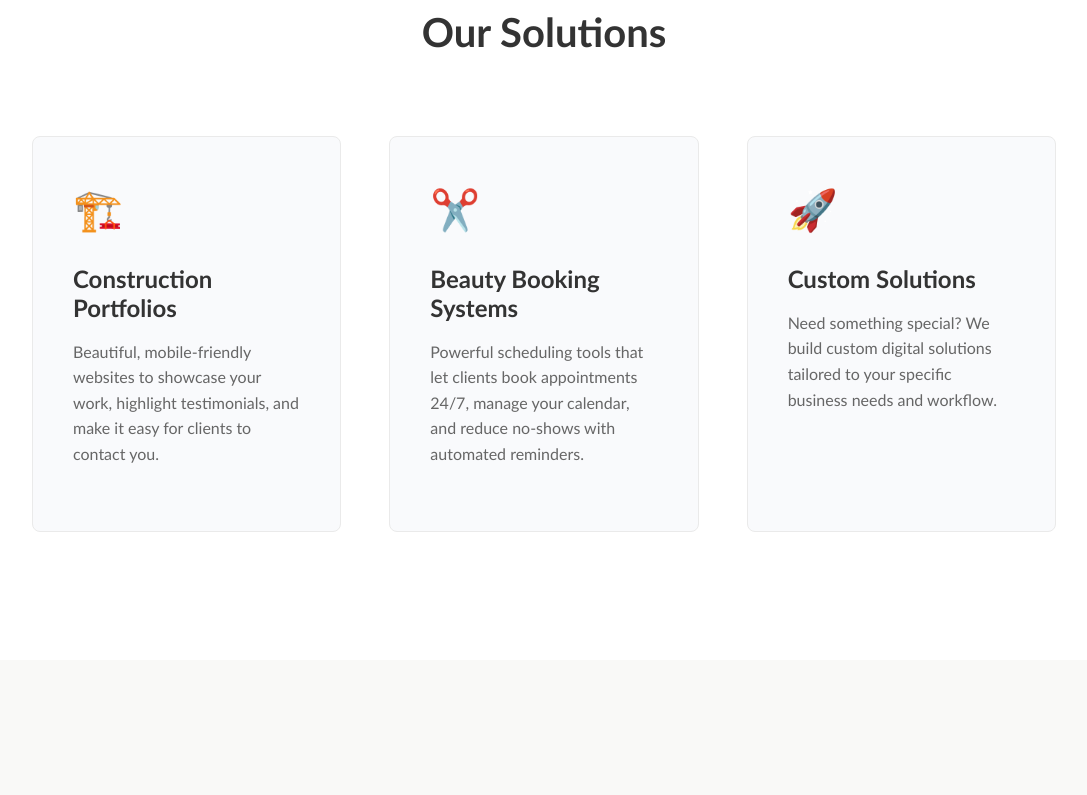
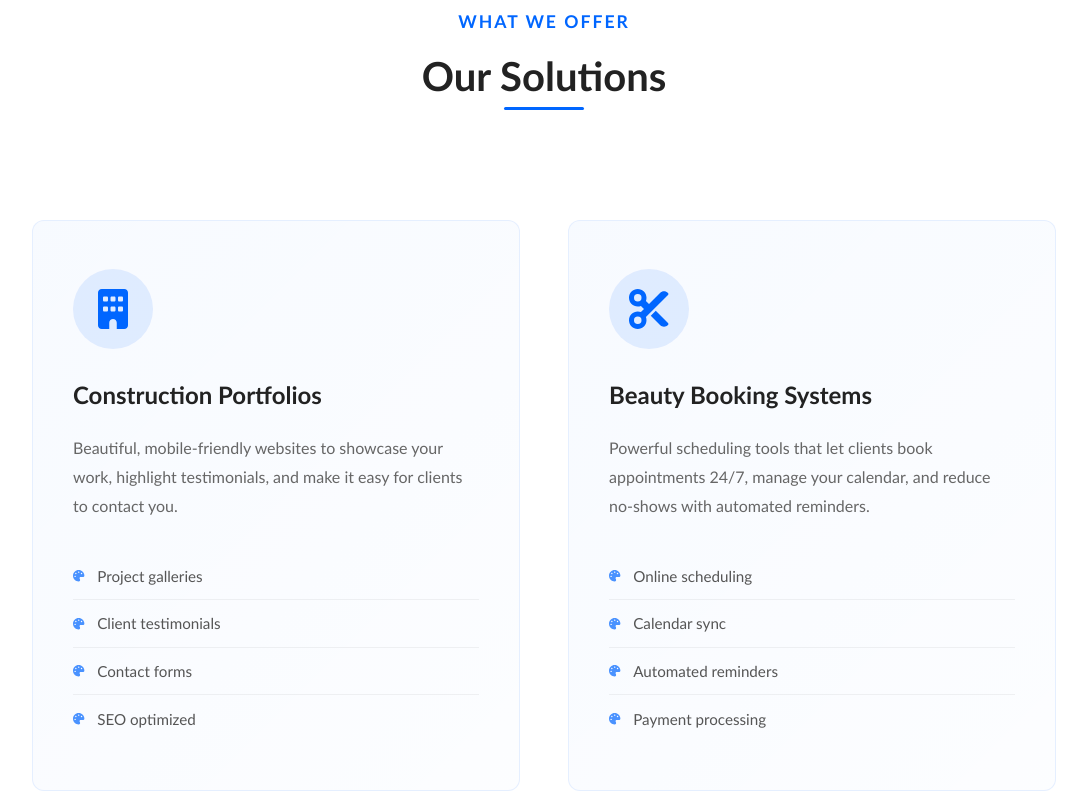
Before and after one commit to FlexSaaS/flexsaas-portfolio, a React (Vite) app: page / in a window 1280 px wide. Shown: the part 920-1715 px from the top of the page, without its empty margins (96-1183 px from the left). Built offline with nearby package versions, Linux system fonts and the light colour scheme.

Commit message:
fix misc UI errors

```diff
--- a/package.json
+++ b/package.json
@@ -12,6 +12,7 @@
   "dependencies": {
     "@fortawesome/fontawesome-svg-core": "^6.7.2",
     "@fortawesome/free-brands-svg-icons": "^6.7.2",
+    "@fortawesome/free-solid-svg-icons": "^6.7.2",
     "@fortawesome/react-fontawesome": "^0.2.2",
     "react": "^19.1.0",
     "react-dom": "^19.1.0",
--- a/src/components/common/Hero.tsx
+++ b/src/components/common/Hero.tsx
@@ -2,17 +2,23 @@ import { Link } from 'react-router-dom';
 import styled from 'styled-components';
 
 function Hero() {
+  const scrollToServices = () => {
+    const servicesSection = document.getElementById("services");
+    if (servicesSection) {
+      servicesSection.scrollIntoView({ behavior: "smooth" });
+    }
+  };
+
   return (
     <HeroContainer>
       <HeroContent>
         <HeroTitle>Beautiful Digital Presence for Service Professionals</HeroTitle>
         <HeroSubtitle>
-          We create stunning portfolio websites for construction professionals
-          and powerful booking systems for hair & beauty experts.
+          We create stunning portfolio websites for construction professionals and powerful booking systems for hair & beauty experts.
         </HeroSubtitle>
         <ButtonGroup>
           <PrimaryButton to="/contact">Get Started</PrimaryButton>
-          <SecondaryButton to="#">Learn More</SecondaryButton>
+          <SecondaryButton onClick={scrollToServices}>Learn More</SecondaryButton>
         </ButtonGroup>
       </HeroContent>
     </HeroContainer>
@@ -102,7 +108,7 @@ const PrimaryButton = styled(Link)`
   }
 `;
 
-const SecondaryButton = styled(Link)`
+const SecondaryButton = styled.button`
   background: transparent;
   color: #0066ff;
   border: 2px solid #0066ff;
--- a/src/components/common/NavBar.tsx
+++ b/src/components/common/NavBar.tsx
@@ -10,18 +10,23 @@ function Navbar() {
     setIsOpen(!isOpen);
   };
 
+  const scrollToTeam = () => {
+    const teamSection = document.getElementById("team");
+    if (teamSection) {
+      teamSection.scrollIntoView({ behavior: "smooth" });
+    }
+  };
+
   return (
     <NavContainer>
       <NavLogo to="/">FlexSaaS</NavLogo>
 
-      <Hamburger onClick={toggleMenu}>
-        {isOpen ? <FaTimes size={24} /> : <FaBars size={24} />}
-      </Hamburger>
+      <Hamburger onClick={toggleMenu}>{isOpen ? <FaTimes size={24} /> : <FaBars size={24} />}</Hamburger>
 
       <NavLinks isOpen={isOpen}>
         <NavLink to="/projects?category=portfolios">Building Services</NavLink>
         <NavLink to="/projects?category=bookings">Hair & Beauty Booking</NavLink>
-        <NavLink to="/about">About Us</NavLink>
+        <NavButton onClick={scrollToTeam}>Meet the Team</NavButton>
         <CTAButton to="/contact">Get Started</CTAButton>
       </NavLinks>
     </NavContainer>
@@ -74,8 +79,8 @@ const NavLinks = styled.div<{ isOpen: boolean }>`
     padding: 2rem 0;
     box-shadow: 0 5px 10px rgba(0, 0, 0, 0.1);
     transition: all 0.3s ease;
-    transform: ${({ isOpen }) => isOpen ? 'translateY(0)' : 'translateY(-150%)'};
-    opacity: ${({ isOpen }) => isOpen ? '1' : '0'};
+    transform: ${({ isOpen }) => (isOpen ? "translateY(0)" : "translateY(-150%)")};
+    opacity: ${({ isOpen }) => (isOpen ? "1" : "0")};
     z-index: 99;
   }
 `;
@@ -85,6 +90,29 @@ const NavLink = styled(Link)`
   text-decoration: none;
   font-weight: 500;
   transition: color 0.3s;
+
+  &:hover {
+    color: #0066ff;
+  }
+
+  @media (max-width: 768px) {
+    padding: 0.5rem 0;
+    font-size: 1.2rem;
+  }
+`;
+
+const NavButton = styled.button`
+  background: none;
+  border: none;
+  color: #555;
+  text-decoration: none; // Added to match NavLink
+  cursor: pointer;
+  font-weight: 500;
+  transition: color 0.3s;
+  font-family: inherit;
+  font-size: 1rem; // Explicitly set to match NavLink
+  padding: 0;
+  margin: 0; // Reset margin
 
   &:hover {
     color: #0066ff;
--- a/src/components/common/Services.tsx
+++ b/src/components/common/Services.tsx
@@ -1,37 +1,56 @@
-import styled from 'styled-components';
-
+import styled from "styled-components";
+import { FontAwesomeIcon } from "@fortawesome/react-fontawesome";
+import { faBuilding, faScissors, faRocket, faPalette } from "@fortawesome/free-solid-svg-icons";
 
 function Services() {
+  const services = [
+    {
+      icon: faBuilding,
+      title: "Construction Portfolios",
+      description: "Beautiful, mobile-friendly websites to showcase your work, highlight testimonials, and make it easy for clients to contact you.",
+      features: ["Project galleries", "Client testimonials", "Contact forms", "SEO optimized"],
+    },
+    {
+      icon: faScissors,
+      title: "Beauty Booking Systems",
+      description:
+        "Powerful scheduling tools that let clients book appointments 24/7, manage your calendar, and reduce no-shows with automated reminders.",
+      features: ["Online scheduling", "Calendar sync", "Automated reminders", "Payment processing"],
+    },
+    {
+      icon: faRocket,
+      title: "Custom Solutions",
+      description: "Need something special? We build custom digital solutions tailored to your specific business needs and workflow.",
+      features: ["Tailored development", "API integrations", "Custom design", "Ongoing support"],
+    },
+  ];
+
   return (
-    <ServicesContainer>
-      <SectionTitle>Our Solutions</SectionTitle>
+    <ServicesContainer id="services">
+      <SectionHeader>
+        <SectionSubtitle>What We Offer</SectionSubtitle>
+        <SectionTitle>Our Solutions</SectionTitle>
+      </SectionHeader>
+
       <ServicesGrid>
-        <ServiceCard>
-          <ServiceIcon>🏗️</ServiceIcon>
-          <ServiceTitle>Construction Portfolios</ServiceTitle>
-          <ServiceDescription>
-            Beautiful, mobile-friendly websites to showcase your work, highlight testimonials,
-            and make it easy for clients to contact you.
-          </ServiceDescription>
-        </ServiceCard>
-
-        <ServiceCard>
-          <ServiceIcon>✂️</ServiceIcon>
-          <ServiceTitle>Beauty Booking Systems</ServiceTitle>
-          <ServiceDescription>
-            Powerful scheduling tools that let clients book appointments 24/7,
-            manage your calendar, and reduce no-shows with automated reminders.
-          </ServiceDescription>
-        </ServiceCard>
-
-        <ServiceCard>
-          <ServiceIcon>🚀</ServiceIcon>
-          <ServiceTitle>Custom Solutions</ServiceTitle>
-          <ServiceDescription>
-            Need something special? We build custom digital solutions tailored
-            to your specific business needs and workflow.
-          </ServiceDescription>
-        </ServiceCard>
+        {services.map((service, index) => (
+          <ServiceCard key={index}>
+            <ServiceIcon>
+              <FontAwesomeIcon icon={service.icon} />
+              <IconBackground />
+            </ServiceIcon>
+            <ServiceTitle>{service.title}</ServiceTitle>
+            <ServiceDescription>{service.description}</ServiceDescription>
+            <FeatureList>
+              {service.features.map((feature, i) => (
+                <FeatureItem key={i}>
+                  <FontAwesomeIcon icon={faPalette} size="xs" />
+                  {feature}
+                </FeatureItem>
+              ))}
+            </FeatureList>
+          </ServiceCard>
+        ))}
       </ServicesGrid>
     </ServicesContainer>
   );
@@ -42,48 +61,144 @@ export default Services;
 const ServicesContainer = styled.section`
   padding: 8rem 10%;
   background: white;
+  position: relative;
+`;
+
+const SectionHeader = styled.div`
+  text-align: center;
+  max-width: 800px;
+  margin: 0 auto 6rem;
+`;
+
+const SectionSubtitle = styled.p`
+  font-size: 1.1rem;
+  color: #0066ff;
+  text-transform: uppercase;
+  letter-spacing: 2px;
+  margin-bottom: 1rem;
+  font-weight: 600;
 `;
 
 const SectionTitle = styled.h2`
   font-size: 2.5rem;
-  text-align: center;
-  margin-bottom: 5rem;
-  color: #333;
+  margin-bottom: 1.5rem;
+  color: #222;
+  position: relative;
+  display: inline-block;
+
+  &::after {
+    content: "";
+    position: absolute;
+    bottom: -10px;
+    left: 50%;
+    transform: translateX(-50%);
+    width: 80px;
+    height: 3px;
+    background: #0066ff;
+    border-radius: 3px;
+  }
 `;
 
 const ServicesGrid = styled.div`
   display: grid;
-  grid-template-columns: repeat(auto-fit, minmax(300px, 1fr));
+  grid-template-columns: repeat(auto-fit, minmax(320px, 1fr));
   gap: 3rem;
-`;
-
-const ServiceCard = styled.div`
-  background: #f9fafc;
-  border-radius: 8px;
-  padding: 2.5rem;
-  transition: all 0.3s;
-  border: 1px solid #eaeaea;
-
-  &:hover {
-    transform: translateY(-10px);
-    box-shadow: 0 15px 30px rgba(0, 0, 0, 0.1);
-  }
+  max-width: 1200px;
+  margin: 0 auto;
 `;
 
 const ServiceIcon = styled.div`
   font-size: 2.5rem;
   color: #0066ff;
-  margin-bottom: 1.5rem;
+  margin-bottom: 2rem;
+  transition: transform 0.3s;
+  position: relative;
+  width: 80px;
+  height: 80px;
+  display: flex;
+  align-items: center;
+  justify-content: center;
+
+  svg {
+    position: relative;
+    z-index: 2;
+  }
+`;
+
+const ServiceCard = styled.div`
+  background: white;
+  border-radius: 12px;
+  padding: 3rem 2.5rem;
+  transition: all 0.4s cubic-bezier(0.175, 0.885, 0.32, 1.275);
+  border: 1px solid rgba(0, 102, 255, 0.1);
+  position: relative;
+  overflow: hidden;
+  z-index: 1;
+
+  &:hover {
+    transform: translateY(-10px);
+    box-shadow: 0 20px 40px rgba(0, 102, 255, 0.1);
+    border-color: rgba(0, 102, 255, 0.2);
+
+    ${ServiceIcon} {
+      transform: scale(1.1);
+    }
+  }
+
+  &::before {
+    content: "";
+    position: absolute;
+    top: 0;
+    left: 0;
+    width: 100%;
+    height: 100%;
+    background: linear-gradient(135deg, rgba(0, 102, 255, 0.03) 0%, rgba(0, 102, 255, 0.01) 100%);
+    z-index: -1;
+  }
+`;
+
+const IconBackground = styled.div`
+  position: absolute;
+  width: 100%;
+  height: 100%;
+  background: rgba(0, 102, 255, 0.1);
+  border-radius: 50%;
+  z-index: 1;
 `;
 
 const ServiceTitle = styled.h3`
   font-size: 1.5rem;
-  margin-bottom: 1rem;
-  color: #333;
+  margin-bottom: 1.5rem;
+  color: #222;
+  font-weight: 700;
 `;
 
 const ServiceDescription = styled.p`
   color: #666;
-  line-height: 1.6;
-  margin-bottom: 1.5rem;
+  line-height: 1.8;
+  margin-bottom: 2rem;
 `;
+
+const FeatureList = styled.ul`
+  list-style: none;
+  padding: 0;
+  margin: 0;
+`;
+
+const FeatureItem = styled.li`
+  padding: 0.7rem 0;
+  color: #555;
+  display: flex;
+  align-items: center;
+  gap: 0.8rem;
+  font-size: 0.95rem;
+
+  svg {
+    color: #0066ff;
+    opacity: 0.7;
+  }
+
+  &:not(:last-child) {
+    border-bottom: 1px solid rgba(0, 0, 0, 0.05);
+  }
+`;
--- a/src/components/common/Team.tsx
+++ b/src/components/common/Team.tsx
@@ -3,7 +3,7 @@ import styled from 'styled-components';
 
 function Team() {
   return (
-    <TeamContainer>
+    <TeamContainer id="team">
       {/* <SectionTitle>Meet the Team</SectionTitle> */}
       <TeamGrid>
         <TeamMember>
@@ -12,9 +12,7 @@ function Team() {
           </MemberImage>
           <MemberName>Ebenezer Boakye</MemberName>
           <MemberRole>Co-Founder & Developer</MemberRole>
-          <MemberBio>
-            Full-stack developer with a passion for creating intuitive user experiences.
-          </MemberBio>
+          <MemberBio>Full-stack developer with a passion for creating intuitive user experiences.</MemberBio>
         </TeamMember>
 
         <TeamMember>
@@ -23,9 +21,7 @@ function Team() {
           </MemberImage>
           <MemberName>Pierre Louis</MemberName>
           <MemberRole>Co-Founder & Designer</MemberRole>
-          <MemberBio>
-            UX/UI designer focused on creating beautiful, functional interfaces.
-          </MemberBio>
+          <MemberBio>UX/UI designer focused on creating beautiful, functional interfaces.</MemberBio>
         </TeamMember>
 
         <TeamMember>
@@ -34,9 +30,7 @@ function Team() {
           </MemberImage>
           <MemberName>Samson Safo</MemberName>
           <MemberRole>Co-Founder & Marketer</MemberRole>
-          <MemberBio>
-            Growth marketer who helps businesses connect with their ideal customers.
-          </MemberBio>
+          <MemberBio>Growth marketer who helps businesses connect with their ideal customers.</MemberBio>
         </TeamMember>
       </TeamGrid>
     </TeamContainer>
```
